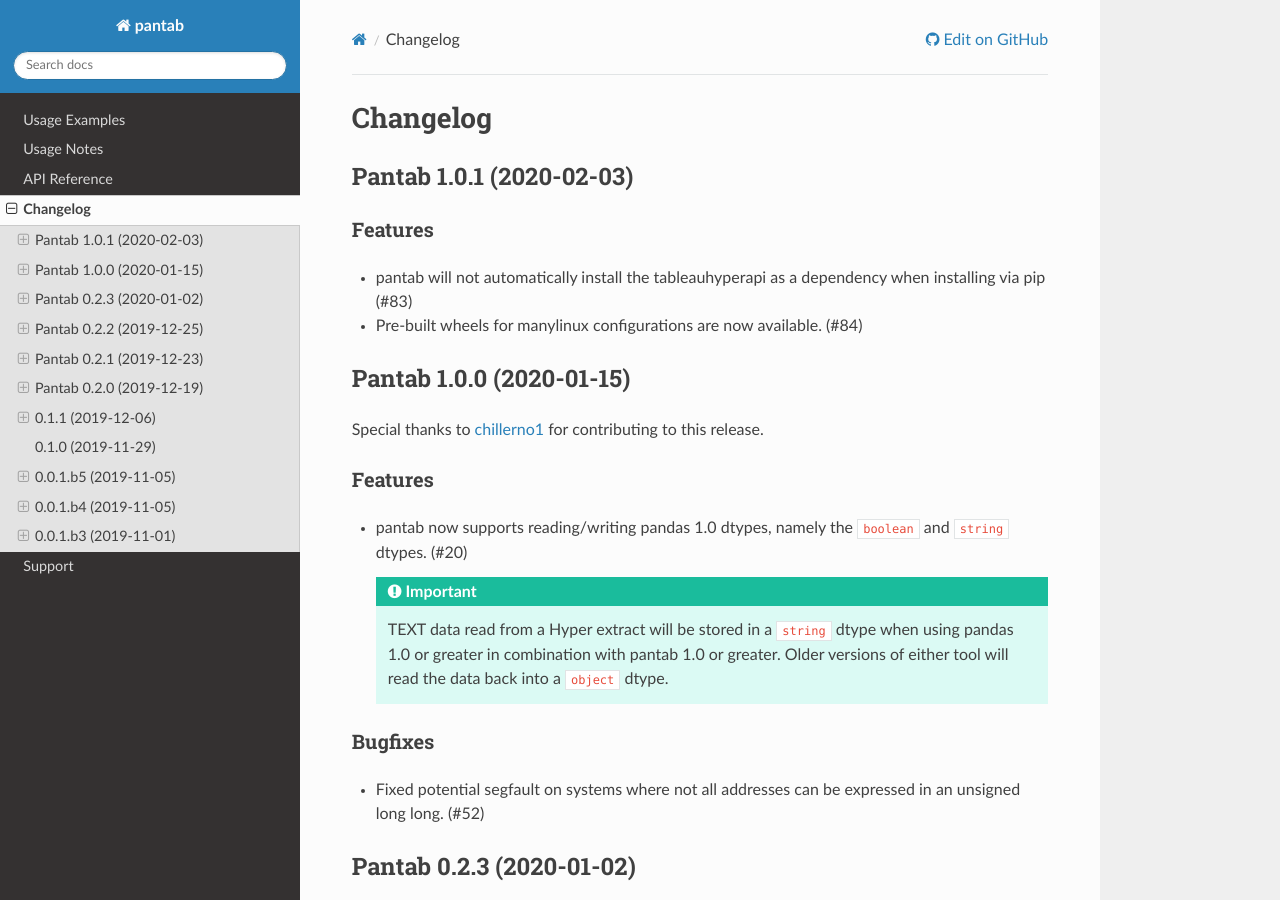
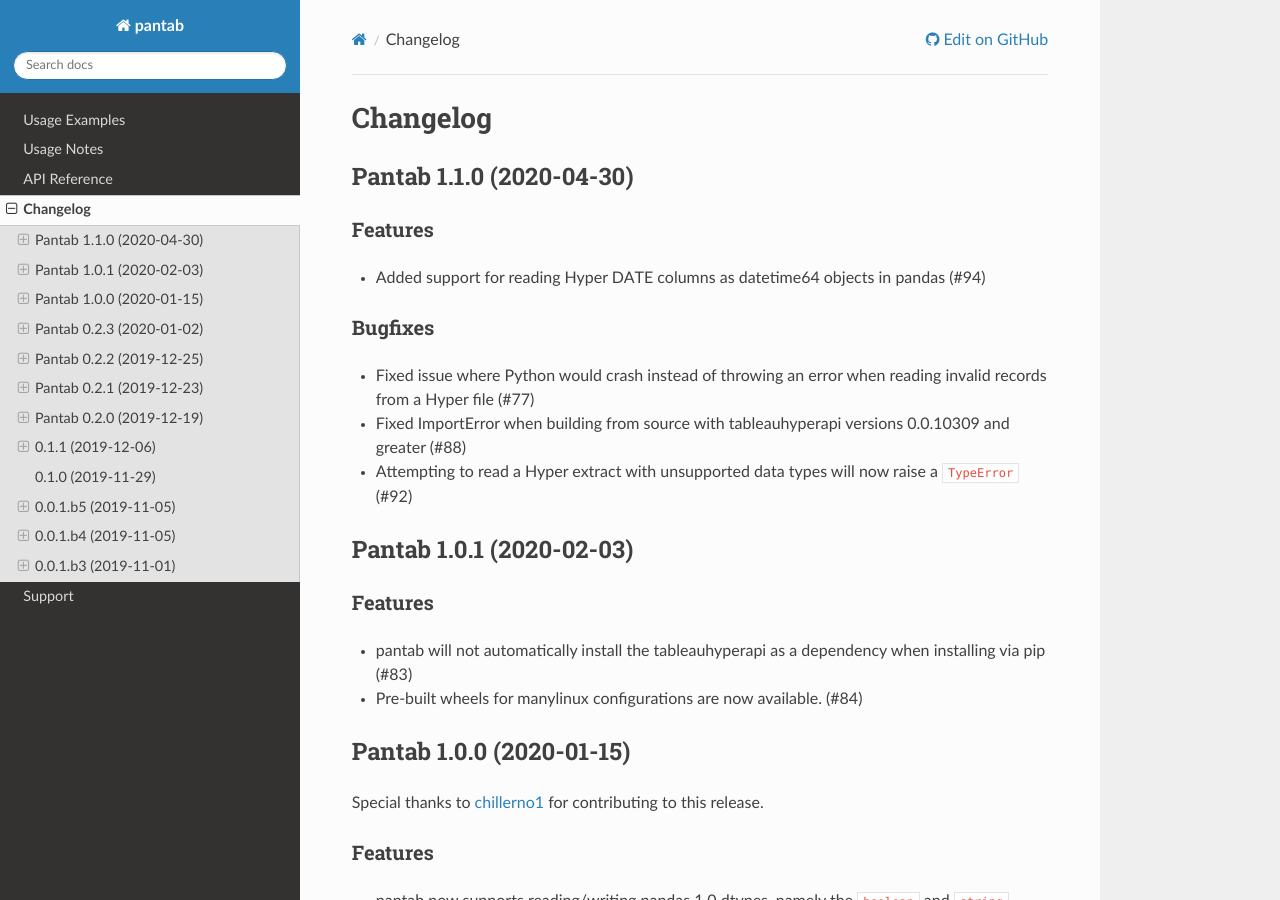
Before and after one commit to innobi/pantab, a Sphinx documentation site: the page built from doc/source/changelog.rst, in a window 1280 px wide and 900 px high. Built offline with Sphinx 7.4.7 and the Read the Docs theme 2.0.0, drawn with Linux system fonts in a browser that asks for light colours.

Commit message:
Release 1.1.0 changes (#96)

```diff
--- a/doc/source/changelog.rst
+++ b/doc/source/changelog.rst
@@ -1,5 +1,22 @@
 Changelog
 ^^^^^^^^^
+
+Pantab 1.1.0 (2020-04-30)
+=========================
+
+Features
+--------
+
+- Added support for reading Hyper DATE columns as datetime64 objects in pandas (#94)
+
+
+Bugfixes
+--------
+
+- Fixed issue where Python would crash instead of throwing an error when reading invalid records from a Hyper file (#77)
+- Fixed ImportError when building from source with tableauhyperapi versions 0.0.10309 and greater (#88)
+- Attempting to read a Hyper extract with unsupported data types will now raise a ``TypeError`` (#92)
+
 
 Pantab 1.0.1 (2020-02-03)
 =========================
--- a/doc/source/conf.py
+++ b/doc/source/conf.py
@@ -3,7 +3,7 @@
 project = 'pantab'
 copyright = '2019-2020, Will Ayd, innobi, LLC'
 author = 'Will Ayd, innobi, LLC'
-release = '1.0.1'
+release = '1.1.0'
 
 
 # -- General configuration ---------------------------------------------------
--- a/pantab/__init__.py
+++ b/pantab/__init__.py
@@ -1,4 +1,4 @@
-__version__ = "1.0.1"
+__version__ = "1.1.0"
 
 
 from ._reader import frame_from_hyper, frames_from_hyper
--- a/setup.py
+++ b/setup.py
@@ -68,7 +68,7 @@
 
 setup(
     name="pantab",
-    version="1.0.1",
+    version="1.1.0",
     description="Converts pandas DataFrames into Tableau Hyper Extracts",
     long_description=long_description,
     long_description_content_type="text/markdown",
```
Also changed, not shown: NEWS.rst (added), 4 other files.
